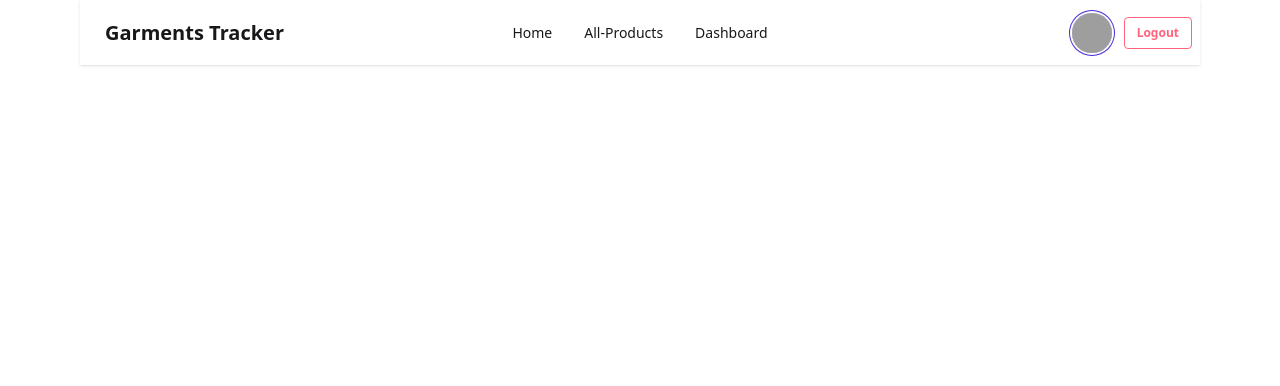
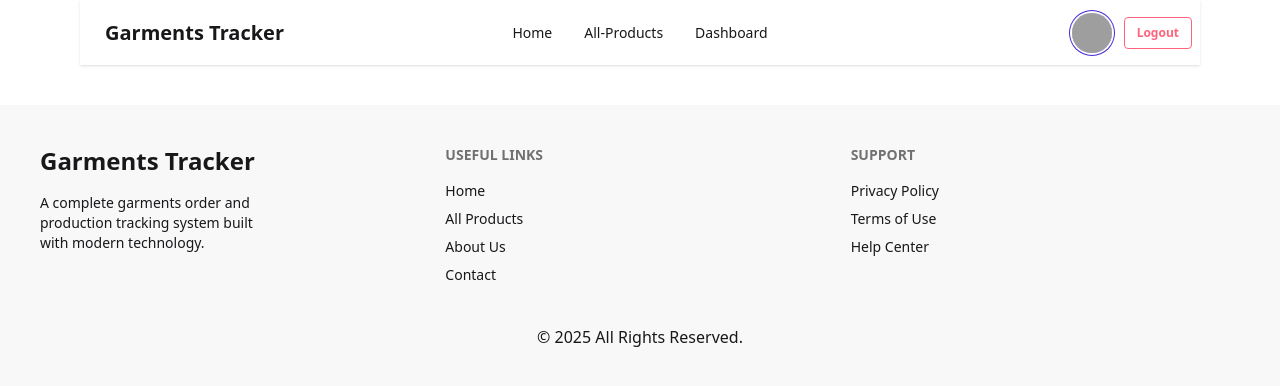
Before and after one commit to anik5001/garments-order-production-system-client, a React (Vite) app: page / in a window 1280 px wide. Shown: the top 386 px of the page. Built offline with nearby package versions, Linux system fonts and the light colour scheme; grey boxes are pictures that could not be loaded.

Commit message:
footer added

```diff
--- a/src/LayOut/MainLayOut/MainLayOut.jsx
+++ b/src/LayOut/MainLayOut/MainLayOut.jsx
@@ -1,12 +1,16 @@
 import React from "react";
 import Navbar from "../../components/Navbar/Navbar";
 import { Outlet } from "react-router";
+import Footer from "../../components/Shared/Footer/Footer";
 
 const MainLayOut = () => {
   return (
     <div>
       <Navbar></Navbar>
-      <Outlet></Outlet>
+      <div>
+        <Outlet></Outlet>
+      </div>
+      <Footer></Footer>
     </div>
   );
 };
--- /dev/null
+++ b/src/components/Shared/Footer/Footer.jsx
@@ -0,0 +1,49 @@
+import React from "react";
+import { Link } from "react-router";
+
+const Footer = () => {
+  return (
+    <footer className="bg-base-200 p-10 mt-10">
+      <div className="grid md:grid-cols-3 footer max-w-7xl mx-auto text-base-content">
+        {/* Logo + Description */}
+        <aside>
+          <h2 className="font-bold text-2xl">Garments Tracker</h2>
+          <p className="text-sm mt-2 w-60">
+            A complete garments order and production tracking system built with
+            modern technology.
+          </p>
+        </aside>
+
+        {/* Useful Links */}
+        <nav>
+          <h6 className="footer-title">Useful Links</h6>
+          <Link className="link link-hover" to="/">
+            Home
+          </Link>
+          <Link className="link link-hover" to="/all-products">
+            All Products
+          </Link>
+          <Link className="link link-hover" to="/about">
+            About Us
+          </Link>
+          <Link className="link link-hover" to="/contact">
+            Contact
+          </Link>
+        </nav>
+
+        {/* Support */}
+        <nav>
+          <h6 className="footer-title">Support</h6>
+          <a className="link link-hover">Privacy Policy</a>
+          <a className="link link-hover">Terms of Use</a>
+          <a className="link link-hover">Help Center</a>
+        </nav>
+      </div>
+      <p className="text-center  mt-10">
+        © {new Date().getFullYear()} All Rights Reserved.
+      </p>
+    </footer>
+  );
+};
+
+export default Footer;
```
